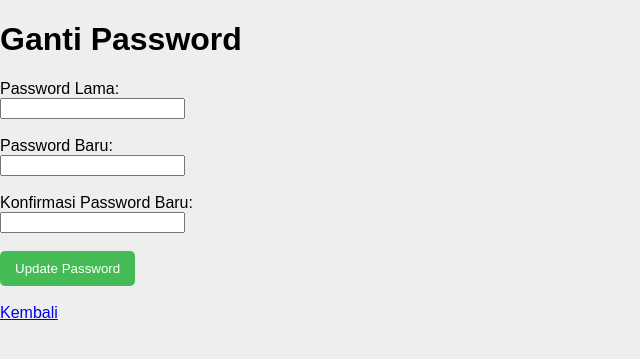
After one commit to RakaKrisnawan/crud-mahasiswa, a PHP site: page /user/update_user_password.php in a window 1280 px wide. The commit adds this page. Shown: the top 359 px of the page, without its empty margins (0-640 px from the left). Run offline with PHP 8.4, Linux system fonts and the light colour scheme; the visitor is signed in with stand-in values (Sample User, id 1).

Commit message:
Add user password update and account deletion features, including new user folder for extended user operations

```diff
--- a/index.php
+++ b/index.php
@@ -42,7 +42,11 @@ $data_mahasiswa = $mahasiswa->getAll();
         <li>Name: <?= htmlspecialchars($user->name) ?></li>
         <li>Join Date: <?= htmlspecialchars($_SESSION["join_date"]) ?></li>
       </ul>
+
+      <a href="user/update_user_password.php">Ganti Password</a>
+      <a href="user/delete_user.php">Hapus Akun</a>
     </section>
+
 
     <a href="mahasiswa/create.php" class="btn-add">Tambah Data</a>
 
--- /dev/null
+++ b/user/update_user_password.php
@@ -0,0 +1,68 @@
+<?php
+require_once "../inc/config.php";
+require_once "../class/User.php";
+
+if (!isset($_SESSION["user_id"])) {
+    header("Location: ../login.php");
+    exit;
+}
+
+$user = new User($db);
+$user->loadById($_SESSION["user_id"]);
+
+$message = "";
+
+if ($_SERVER["REQUEST_METHOD"] === "POST") {
+
+    $pass_lama = $_POST["password_lama"] ?? "";
+    $pass_baru = $_POST["password_baru"] ?? "";
+    $pass_konfirmasi = $_POST["password_konfirmasi"] ?? "";
+
+    if ($pass_baru !== $pass_konfirmasi) {
+        $message = "Password baru dan konfirmasi tidak sama.";
+    } elseif (!password_verify($pass_lama, $user->password)) {
+        $message = "Password lama salah.";
+    } else {
+        $password_baru_hash = password_hash($pass_baru, PASSWORD_DEFAULT);
+
+        $stmt = $db->prepare("UPDATE user SET password = ? WHERE id = ?");
+        $stmt->execute([$password_baru_hash, $user->id]);
+
+        session_destroy();
+        header("Location: ../login.php");
+        exit;
+    }
+}
+?>
+<!DOCTYPE html>
+<html lang="en">
+<head>
+    <meta charset="UTF-8">
+    <meta name="viewport" content="width=device-width, initial-scale=1.0">
+    <title>Update Password</title>
+    <link rel="stylesheet" href="../css/style.css">
+</head>
+<body>
+    <h1>Ganti Password</h1>
+
+    <?php if ($message): ?>
+        <p><?= htmlspecialchars($message) ?></p>
+    <?php endif; ?>
+
+    <form method="POST">
+        <label>Password Lama:</label><br>
+        <input type="password" name="password_lama" required><br><br>
+
+        <label>Password Baru:</label><br>
+        <input type="password" name="password_baru" required><br><br>
+
+        <label>Konfirmasi Password Baru:</label><br>
+        <input type="password" name="password_konfirmasi" required><br><br>
+
+        <button type="submit">Update Password</button>
+    </form>
+
+    <br>
+    <a href="../index.php">Kembali</a>
+</body>
+</html>
```
Also changed, not shown: user/delete_user.php (added, +49 -0 lines).
